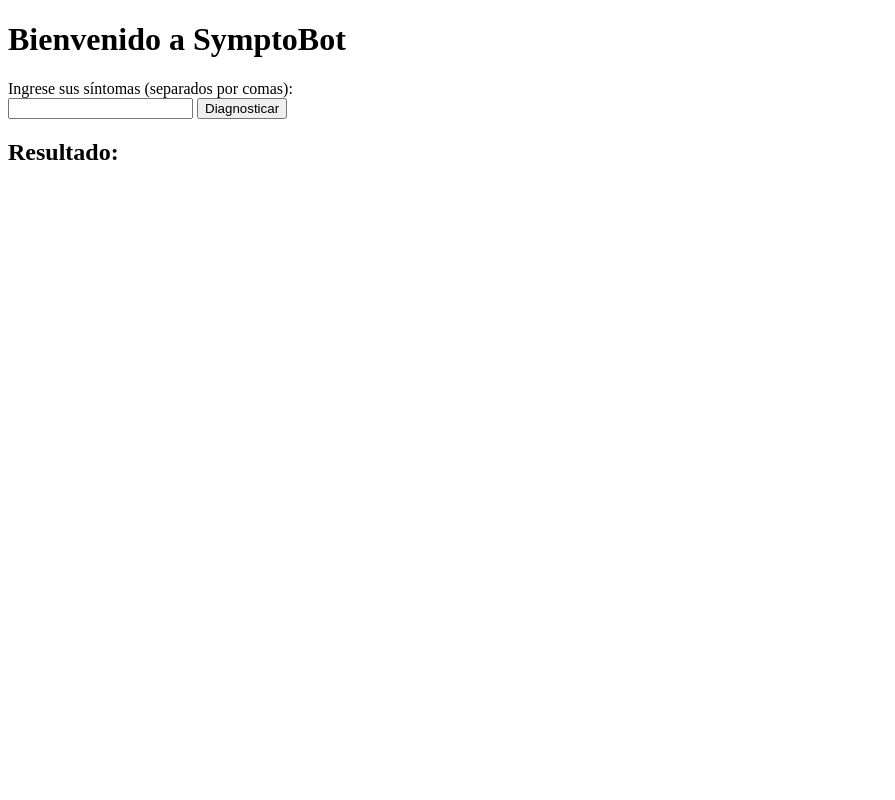
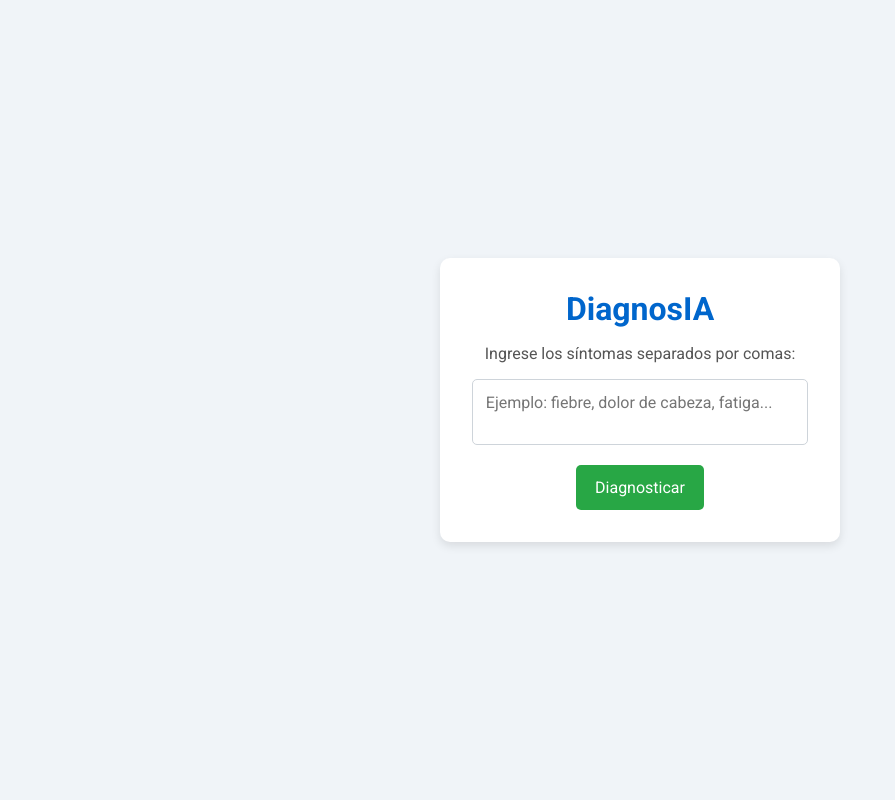
Before and after one commit to StevenARB/DiagnosIA, a Flask app: page / in a window 1280 px wide. Shown: the whole page, without its empty margins (0-895 px from the left). Run offline with Flask 2, Linux system fonts and the light colour scheme.

Commit message:
Change styles

```diff
--- a/app.py
+++ b/app.py
@@ -5,11 +5,11 @@ app = Flask(__name__)
 
 @app.route("/", methods=["GET", "POST"])
 def index():
-    diagnosis = ""
+    diagnosis = ""  # Inicializamos el diagnóstico como vacío
     if request.method == "POST":
-        symptoms = request.form["symptoms"].strip().lower().split(", ")
-        diagnosis = diagnose(symptoms)
-    return render_template("index.html", diagnosis=diagnosis)
+        symptoms = request.form["symptoms"].strip().lower().split(", ")  # Obtenemos los síntomas
+        diagnosis = diagnose(symptoms)  # Llamamos a la función de diagnóstico
+    return render_template("index.html", diagnosis=diagnosis)  # Devolvemos la página con el diagnóstico
 
 if __name__ == "__main__":
     app.run(debug=True)
--- /dev/null
+++ b/static/styles.css
@@ -0,0 +1,93 @@
+/* Estilos básicos y fuentes */
+* {
+    margin: 0;
+    padding: 0;
+    box-sizing: border-box;
+    font-family: 'Roboto', sans-serif;
+}
+
+body {
+    display: flex;
+    align-items: center;
+    justify-content: center;
+    min-height: 100vh;
+    background-color: #f0f4f8;
+    color: #333;
+}
+
+/* Contenedor principal */
+.container {
+    display: flex;
+    align-items: center;
+    justify-content: center;
+    height: 100vh;
+}
+
+/* Card centrado */
+.card {
+    background-color: #ffffff;
+    padding: 2rem;
+    max-width: 400px;
+    width: 100%;
+    border-radius: 10px;
+    box-shadow: 0 4px 10px rgba(0, 0, 0, 0.1);
+    text-align: center;
+}
+
+/* Título */
+.card h1 {
+    font-size: 2rem;
+    color: #0066cc;
+    margin-bottom: 1rem;
+}
+
+/* Textarea de entrada */
+.card textarea {
+    width: 100%;
+    padding: 0.8rem;
+    border: 1px solid #ced4da;
+    border-radius: 5px;
+    resize: none;
+    font-size: 1rem;
+    margin-bottom: 1rem;
+}
+
+/* Botón de diagnóstico */
+.card button {
+    background-color: #28a745;
+    color: white;
+    padding: 0.8rem 1.2rem;
+    border: none;
+    border-radius: 5px;
+    cursor: pointer;
+    font-size: 1rem;
+    transition: background-color 0.3s;
+}
+
+.card button:hover {
+    background-color: #218838;
+}
+
+/* Mensajes */
+.card p {
+    margin-bottom: 1rem;
+    color: #555;
+}
+
+.result {
+    margin-top: 1.5rem;
+    padding: 1rem;
+    background-color: #e9f7ef;
+    border: 1px solid #28a745;
+    border-radius: 5px;
+}
+
+.result h3 {
+    margin-bottom: 0.5rem;
+    color: #28a745;
+}
+
+.enfermedad {
+    text-align: justify;
+    margin-bottom: 5px !important;
+}
--- a/templates/index.html
+++ b/templates/index.html
@@ -1,18 +1,33 @@
 <!DOCTYPE html>
-<html lang="es">
+<html lang="en">
 <head>
     <meta charset="UTF-8">
     <meta name="viewport" content="width=device-width, initial-scale=1.0">
-    <title>SymptoBot - Asistente de Diagnóstico</title>
+    <title>DiagnosIA - Asistente de Diagnóstico Médico</title>
+    <!-- Google Fonts -->
+    <link href="https://fonts.googleapis.com/css2?family=Roboto:wght@400;500;700&display=swap" rel="stylesheet">
+    <!-- CSS personalizado -->
+    <link rel="stylesheet" href="{{ url_for('static', filename='styles.css') }}">
 </head>
 <body>
-    <h1>Bienvenido a SymptoBot</h1>
-    <form method="post">
-        <label for="symptoms">Ingrese sus síntomas (separados por comas):</label><br>
-        <input type="text" name="symptoms" id="symptoms" required>
-        <button type="submit">Diagnosticar</button>
-    </form>
-    <h2>Resultado:</h2>
-    <p>{{ diagnosis }}</p>
+    <div class="container">
+        <div class="card">
+            <h1>DiagnosIA</h1>
+            <p>Ingrese los síntomas separados por comas:</p>
+            <form action="/" method="post">
+                <textarea name="symptoms" rows="2" placeholder="Ejemplo: fiebre, dolor de cabeza, fatiga..."></textarea>
+                <button type="submit">Diagnosticar</button>
+            </form>
+            <!-- Mostrar diagnóstico si existe -->
+            {% if diagnosis %}
+                <div class="result">
+                    <h3>Posible diagnóstico:</h3>
+                        {% for line in diagnosis.split('\n') %}
+                            <p class="enfermedad">{{ line }}</p>
+                        {% endfor %}
+                </div>
+            {% endif %}
+        </div>
+    </div>
 </body>
 </html>
```
Also changed, not shown: diagnosis_engine.py (+11 -2 lines), symptoms_data.py (+8 -0 lines).
